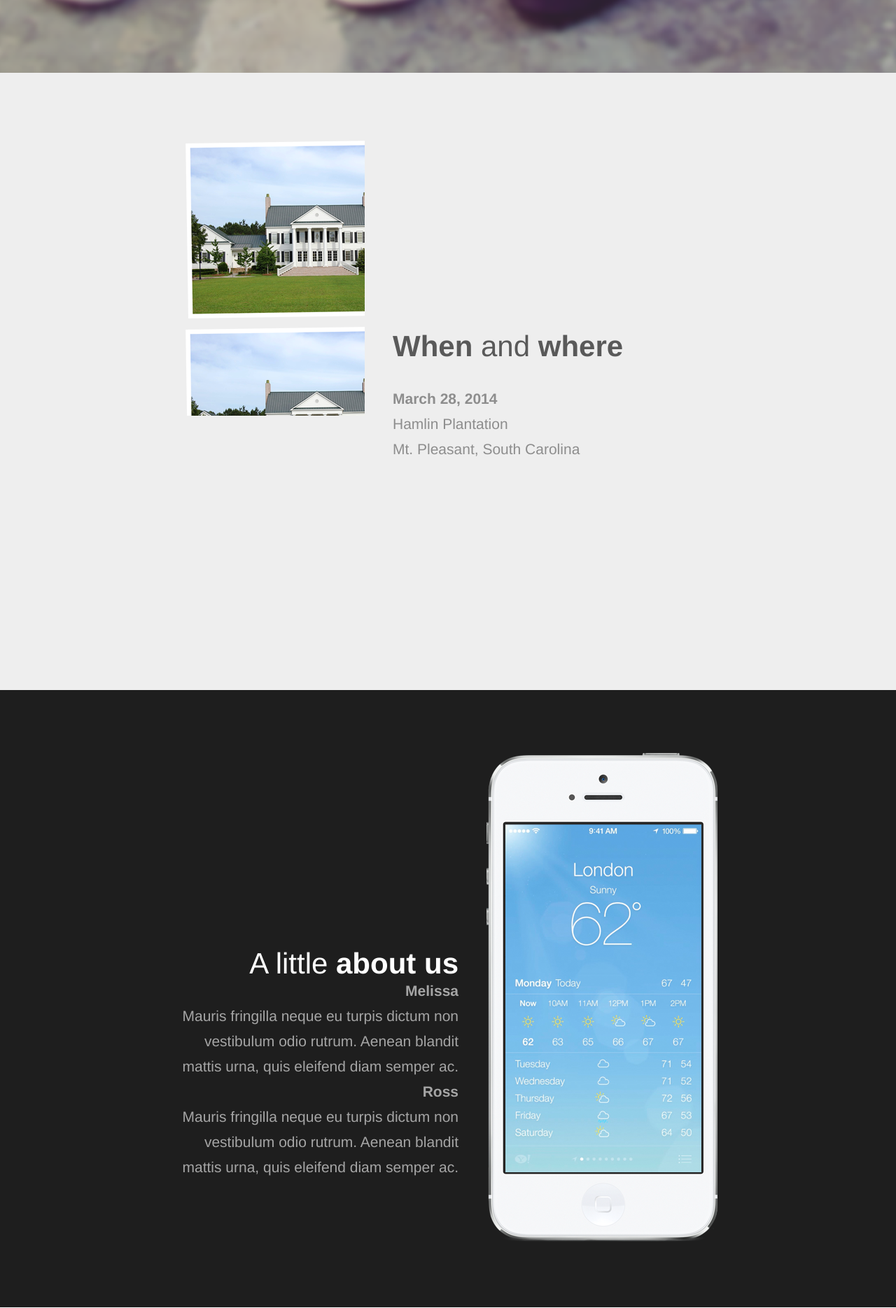
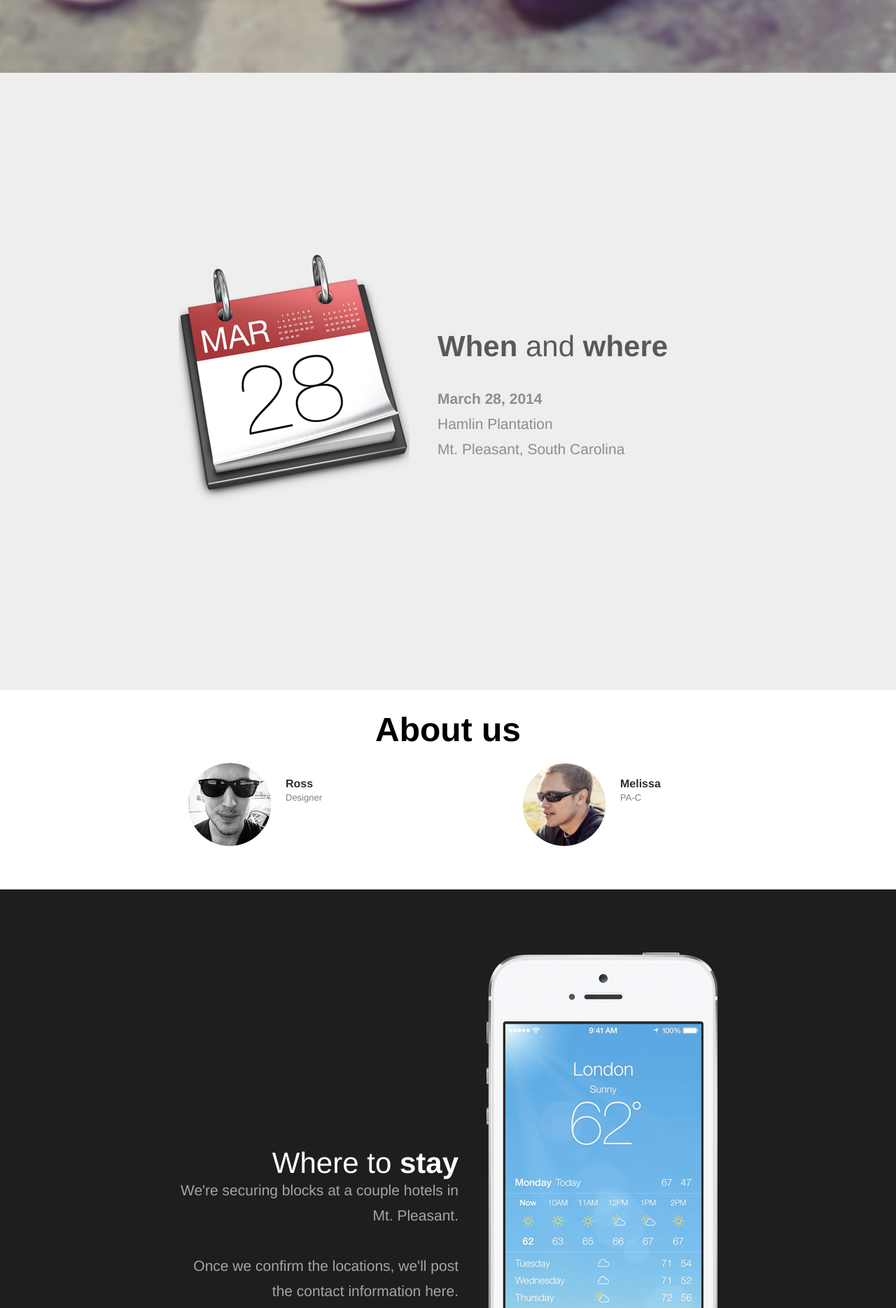
Before and after one commit to rosskucsera/hoorayrossandmelissa, a PHP site: page / in a window 1280 px wide. Shown: the part 778-2647 px from the top of the page at 70% size. Run offline with PHP 8.4, Linux system fonts and the light colour scheme.

Commit message:
removed PHP

```diff
--- a/index.php
+++ b/index.html
@@ -8,7 +8,7 @@
 
 <meta name="description" content=" "><!-- <<<<   Add a brief decription of your app -->
 
-<meta name="copyright" content="<?php echo date("Y") ?>, App Name" />
+<meta name="copyright" 2014 Ross and Melissa" />
 
 <title>Ross and Melissa are getting married</title>
 
@@ -87,7 +87,61 @@ Hamlin Plantation<br>Mt. Pleasant, South Carolina<br>
 
 
 
+<!----  Section - the team  ---->
 
+<div class="section_team">
+<div class="inner_wrapper">
+<div class="team_title">
+<h1><strong>About us</strong></h1>
+</div>
+
+
+
+
+<!----  Team member one  ---->
+
+<div class="team_member_wrapper">
+<div class="team_user_icon team_member_one"></div>
+<div class="team_member_info">
+<h2>Ross</h2>
+<p>Designer</p>
+</div>
+</div>
+
+
+
+
+<!----  Team member two  ---->
+
+<div class="team_member_wrapper">
+<div class="team_user_icon team_member_two"></div>
+<div class="team_member_info">
+<h2>Melissa</h2>
+<p>PA-C</p>
+</div>
+</div>
+
+
+
+
+
+<!----  Team member three
+
+<div class="team_member_wrapper">
+<div class="team_user_icon team_member_three"></div>
+<div class="team_member_info">
+<h4>Team Member</h4>
+<p>Designer</p>
+<a href="#" class="team_social_icon_twitter" title="Follow on Twitter"></a>
+<a href="#" class="team_social_icon_dribbble" title="Follow on Dribbble"></a>
+</div>
+</div>
+
+
+---->
+
+</div>
+</div>
 
 
 
@@ -101,22 +155,15 @@ Hamlin Plantation<br>Mt. Pleasant, South Carolina<br>
 
 <div class="section_text_wrapper">
 
-<h2>A little <strong>about us</strong></h2>
+<h2>Where to <strong>stay</strong></h2>
 <p></p>
-<p><strong>Melissa</strong><br>Mauris fringilla neque eu turpis dictum non vestibulum odio rutrum. Aenean blandit mattis urna, quis eleifend diam semper ac.</p>
-<p></p>
-<p><strong>Ross</strong><br>Mauris fringilla neque eu turpis dictum non vestibulum odio rutrum. Aenean blandit mattis urna, quis eleifend diam semper ac.</p></div>
+<p>We're securing blocks at a couple hotels in Mt. Pleasant.</p>
+<p><br>Once we confirm the locations, we'll post the contact information here.</p>
+</div>
 <div class="iphone_section_two"></div>
 
 </div>
 </div>
-
-
-
-
-
-
-
 
 
 <!----  Section three
@@ -141,82 +188,6 @@ Hamlin Plantation<br>Mt. Pleasant, South Carolina<br>
 ---->
 
 
-
-
-
-
-
-
-
-<!----  Section - the team  ---->
-
-<div class="section_team">
-<div class="inner_wrapper">
-<div class="team_title">
-<h3>Accomodation</h3>
-<p>Hold your horses, we don't have all the details on accommodation quite yet. We'll post the hotels with which we have secured a block very soon!</p>
-</div>
-
-
-
-
-
-<!----  Team member one
-
-<div class="team_member_wrapper">
-<div class="team_user_icon team_member_one"></div>
-<div class="team_member_info">
-<h4>Team Member</h4>
-<p>Designer</p>
-<a href="#" class="team_social_icon_twitter" title="Follow on Twitter"></a>
-<a href="#" class="team_social_icon_dribbble" title="Follow on Dribbble"></a>
-</div>
-</div>
-
----->
-
-
-
-
-<!----  Team member two
-
-<div class="team_member_wrapper">
-<div class="team_user_icon team_member_two"></div>
-<div class="team_member_info">
-<h4>Hampton Inn Charleston/Mt. Pleasant<br>Patriots Point</h4>
-<p>Developer</p>
-<a href="#" class="team_social_icon_twitter" title="Follow on Twitter"></a>
-<a href="#" class="team_social_icon_dribbble" title="Follow on Dribbble"></a>
-</div>
-</div>
-
-
----->
-
-
-<!----  Team member three
-
-<div class="team_member_wrapper">
-<div class="team_user_icon team_member_three"></div>
-<div class="team_member_info">
-<h4>Team Member</h4>
-<p>Designer</p>
-<a href="#" class="team_social_icon_twitter" title="Follow on Twitter"></a>
-<a href="#" class="team_social_icon_dribbble" title="Follow on Dribbble"></a>
-</div>
-</div>
-
-
-
-
-</div>
-</div>
----->
-
-
-
-
-
 <!----  Section features
 
 
@@ -238,23 +209,26 @@ Hamlin Plantation<br>Mt. Pleasant, South Carolina<br>
 ---->
 
 
-<!----  Footer
+<!----  Footer  ---->
 
 
 <div class="footer">
 <div class="inner_wrapper">
 
-<div class="footer_left"><p>AppName</p>© <?php echo date("Y") ?></div>
+<div class="footer_left"><p>HoorayRossandMelissa.com</p>© 2014 Ross and Melissa</div>
 
+<!----
 <div class="footer_right">
 <a href="#" class="twitter_icon" title="Follow us on Twitter"></a>
 <a href="#" class="facebook_icon" title="Find us on Facebook"></a>
 <a href="#" class="appstore_icon" title="Find us on the App Store"></a>
+---->
+
 </div>
 </div>
 </div>
 
----->
+
 
 
 
--- a/site/css/styles.css
+++ b/site/css/styles.css
@@ -58,7 +58,7 @@ a.google_play_button{background-image:url(../images/store_buttons.png);backgroun
 
 /* Section one */
 .section_one{background-image:url(../images/grey_background.png);background-repeat:repeat;height:882px;width:100%;float:left;display:none;margin:0;padding:0}
-.section_one .iphone_section_one{background-image:url(../images/hamlin-location.png);height:400px;width:266px;float:left}
+.section_one .iphone_section_one{background-image:url(../images/march-28.png);height:699px;width:330px;float:left}
 .section_one .inner_section h2{float:left;margin-left:40px;font-size:42px;color:#595959;font-weight:200;padding-top:280px}
 .section_one .inner_section p{float:left;margin-left:40px;font-size:21px;line-height:36px;color:#8D8D8D;font-weight:400;width:400px}
 .section_one .inner_section .section_text_wrapper{float:left;width:400px}
@@ -104,13 +104,14 @@ a.appstore_icon{background-image:url(../images/social_icons.png);float:left;heig
 
 
 /* Team section */
-.section_team .inner_wrapper .team_member_wrapper{display:block;float:left;width:300px;margin-left:28px}
-.team_member_wrapper .team_user_icon{background-repeat:no-repeat;float:left;height:120px;width:120px}
+.section_team .inner_wrapper .team_member_wrapper{display:block;float:left;width:450px;margin-left:28px;}
+.team_member_wrapper .team_user_icon{background-repeat:no-repeat;float:left;height:120px;width:120px;margin-left: 100px;}
 .team_member_wrapper .team_member_info{float:left;margin-left:20px;margin-top:22px;width:160px}
 .team_member_info a.team_social_icon_twitter{background-image:url(../images/team_social_icons.png);background-repeat:no-repeat;background-position:0 0;display:block;float:left;height:29px;width:29px;margin-right:6px}
 .team_member_info a.team_social_icon_dribbble{background-image:url(../images/team_social_icons.png);background-repeat:no-repeat;background-position:-38px 0;display:block;float:left;height:29px;width:29px;margin-right:6px}
 .section_team{float:left;width:100%;padding-bottom:60px;border-bottom-width:1px;border-bottom-style:solid;border-bottom-color:#E3E3E3;display:none}
 .team_title{text-align:center}
+.team_title h1{color:black;font-size:48px;line-height:54px;font-weight:200;margin:0;padding:0 0 20px;margin-top: 30px;}
 .team_title h3{font-size:22px;font-weight:700;padding-top:60px;color:#595959}
 .section_team .inner_wrapper .team_title p{font-size:16px;font-weight:200;color:#929292;padding-top:5px;padding-bottom:50px}
 .team_member_info h4{font-size:15px;font-weight:700;color:#545454}
@@ -141,7 +142,7 @@ body{overflow-x:hidden}
 .top_header{padding: 30px;height:490px}
 .header_left{float: left;width: 50%;padding-top: 90px;margin-right: 0%;margin-left: 0%}
 .header_right{width: 50%;right: 0px;height: 700px;position: absolute;overflow-x: hidden}
-.header_right .iphone_one{background-image:url(../images/save-the-date.png);background-repeat:no-repeat;height:699px;width:307px;position:absolute;z-index:0;display:none}
+.header_right .iphone_one{background-image:url(../images/save-the-date.png);background-repeat:no-repeat;height:699px;width:600px;position:absolute;z-index:0;display:none:float:left;}
 
 .inner_section{width:100%;margin-right:0;margin-left:0;padding-top:50px}
 .section_one .inner_section h2{float:none;margin-left:0;font-size:28px;text-align:center;color:#595959;font-weight:200;padding-top:40px}
@@ -165,8 +166,8 @@ a.google_play_button{clear:both}
 
 @media screen and (max-width: 480px) {
 
-.header_right{display:none}
-.header_left{float: left;width: 100%;padding-top: 90px;margin-right: 0px;margin-left: 0px}
+.header_right{height:530px;width:250px;float:none;margin-right:auto;margin-left:auto;clear:both;background-size:250px 530px}
+.header_left{float: none;width: 100%;padding-top: 90px;margin-right: 0px;margin-left: 0px}
 .section_team .inner_wrapper .team_member_wrapper{display: block;float: none;clear: both;height: 170px;width: 300px;margin-left: auto;margin-right: auto}
 .header .inner_wrapper .header_left .mid_header {float: left;width: 80%;padding: 10%;padding-top: 30px;font-size: 16px;color: #AAA;line-height: 24px}
 .header_left {float: left;width: 90%;padding-left: 5%;padding-right: 5%;padding-top: 70px;margin-right: 0px;margin-left: 0px}
```
Also changed, not shown: site/images/key-card.png (added), site/images/march-28.png (added).
